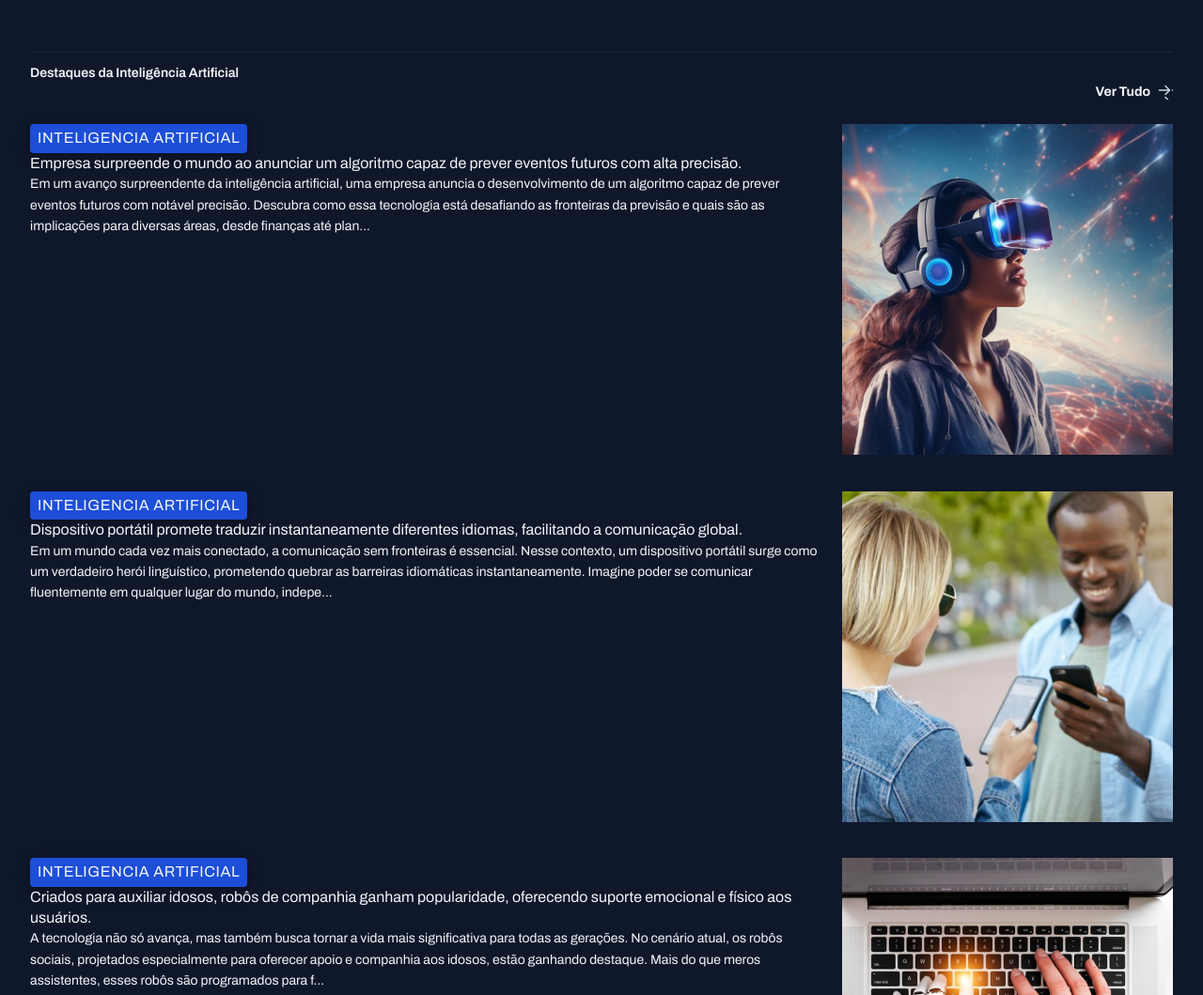
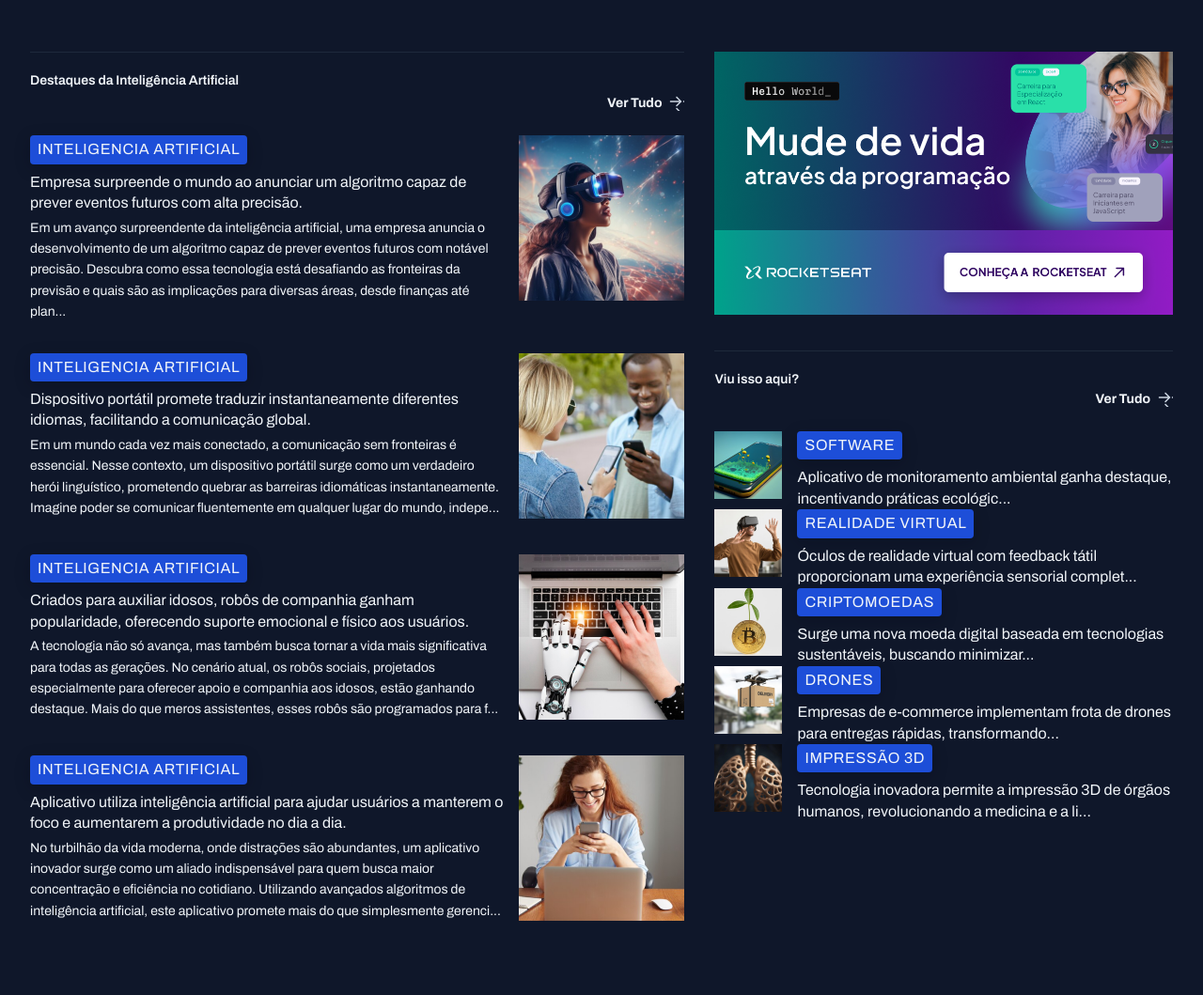
Before and after one commit to ThiagoCesar1302/Projeto-Portal-de-Noticias, a plain HTML site: page index.html in a window 1280 px wide. Shown: the part 1000-2059 px from the top of the page at 94% size. After the commit the page ends 2027 px from the top, so only its background shows below. Drawn offline with Linux system fonts and the light colour scheme.

Commit message:
Estilizando os ultimos cards

```diff
--- a/index.html
+++ b/index.html
@@ -190,7 +190,7 @@
 </div>
 </section>
 
-<div>
+<aside>
   <div id="ads">
     <img src="Assets/Ads.png" alt="">
   </div>
@@ -210,7 +210,7 @@
         </div>
         <div>
           <span class="content-tag">Software</span>
-          <h3 class="text-xl"> Aplicativo de monitoramento ambiental ganha destaque, incentivando práticas ecológicas e pro...
+          <h3 class="text-xl"> Aplicativo de monitoramento ambiental ganha destaque, incentivando práticas ecológic...
         </h3>
         </div>
 
@@ -235,7 +235,7 @@
     </div>
     <div>
       <span class="content-tag">Criptomoedas</span>
-      <h3 class="text-xl">Surge uma nova moeda digital baseada em tecnologias sustentáveis, buscando minimizar o i...
+      <h3 class="text-xl">Surge uma nova moeda digital baseada em tecnologias sustentáveis, buscando minimizar...
     </h3>
     </div>
 
@@ -248,7 +248,7 @@
   </div>
   <div>
     <span class="content-tag">Drones</span>
-    <h3 class="text-xl">Empresas de e-commerce implementam frota de drones para entregas rápidas, transformando o ce...
+    <h3 class="text-xl">Empresas de e-commerce implementam frota de drones para entregas rápidas, transformando...
   </h3>
   </div>
 
@@ -268,7 +268,7 @@
   </article>
 </div>
   </section>
-</div>
+</aside>
 </main>
 </body>
 </html>
--- a/styles/global.css
+++ b/styles/global.css
@@ -49,8 +49,14 @@ img{
 }
 
 main{
-  margin-top: 40px;
-  gap:80px
+  margin-block: 40px;
+  row-gap:80px;
+  column-gap: 32px;
+  grid-template-columns: 2fr 1.4fr;
+  grid-template-areas:
+  "featured featured"
+  "weekly weekly"
+  "ai aside";
 }
 
 /* utility-first */
--- a/styles/sections.css
+++ b/styles/sections.css
@@ -19,6 +19,7 @@ a {
 }
 
 #featured {
+  grid-area: featured;
   img{
   height: 100%;
   object-fit: cover;
@@ -54,7 +55,7 @@ a {
 }
 }
 #weekly{
-
+  grid-area: weekly;
 
   &>div {
     grid-template-columns:repeat(4,292px) ;
@@ -76,3 +77,29 @@ a {
     }
   }
 }
+
+#ai{
+  grid-area: ai;
+  img{
+    width: 176px;
+   aspect-ratio:1/1 ;
+   object-fit: cover;
+  }
+  h3{
+    margin-block: 8px 4px ;
+  }
+}
+aside{
+  grid-area: aside;
+}
+#more{
+  margin-top:32px ;
+  h3{
+    margin-top: 8px;
+  }
+  img{
+    width: 72px;
+    aspect-ratio: 1/1;
+    object-fit: cover;
+  }
+}
```
